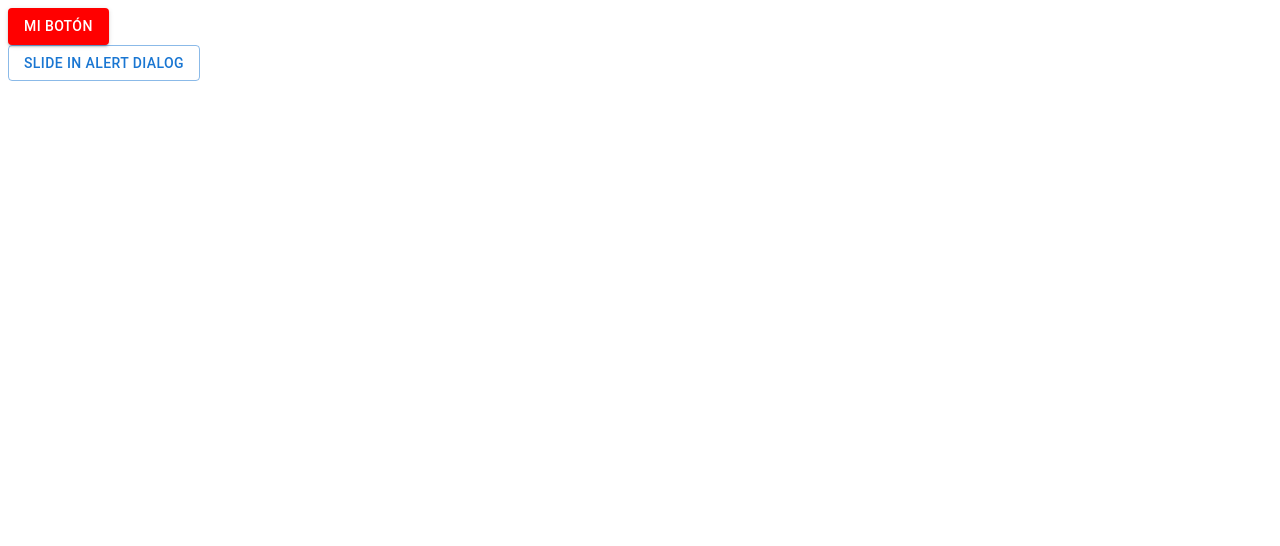
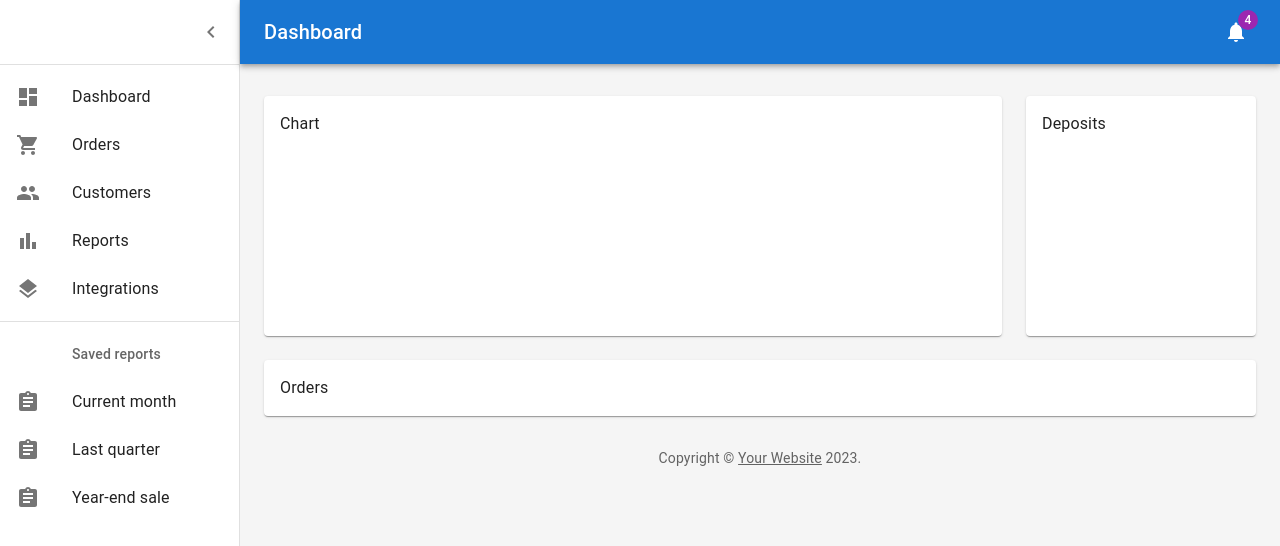
Before and after one commit to gorkavillara/react-g3-junio-2023, a React (Vite) app: page / in a window 1280 px wide. Shown: the top 546 px of the page. Built offline with nearby package versions, Linux system fonts and the light colour scheme.

Commit message:
Tema 11 - Dashboard MUI

```diff
--- a/package.json
+++ b/package.json
@@ -13,6 +13,7 @@
     "@cake-hub/lidl-web-bootstrap_theme": "^6.12.0",
     "@emotion/react": "^11.11.1",
     "@emotion/styled": "^11.11.0",
+    "@mui/icons-material": "^5.14.0",
     "@mui/material": "^5.13.7",
     "@reduxjs/toolkit": "^1.9.5",
     "@tanstack/react-query": "^4.29.19",
--- a/src/App.tsx
+++ b/src/App.tsx
@@ -1,9 +1,9 @@
-import Mui from "./views/Mui/Mui"
+import Dashboard from "./views/Mui/Dashboard"
 
 function App() {
     return (
         <div>
-            <Mui />
+            <Dashboard />
         </div>
     )
 }
--- /dev/null
+++ b/src/views/Mui/Dashboard.tsx
@@ -0,0 +1,206 @@
+import * as React from 'react';
+import { styled, createTheme, ThemeProvider } from '@mui/material/styles';
+import CssBaseline from '@mui/material/CssBaseline';
+import MuiDrawer from '@mui/material/Drawer';
+import Box from '@mui/material/Box';
+import MuiAppBar, { AppBarProps as MuiAppBarProps } from '@mui/material/AppBar';
+import Toolbar from '@mui/material/Toolbar';
+import List from '@mui/material/List';
+import Typography from '@mui/material/Typography';
+import Divider from '@mui/material/Divider';
+import IconButton from '@mui/material/IconButton';
+import Badge from '@mui/material/Badge';
+import Container from '@mui/material/Container';
+import Grid from '@mui/material/Grid';
+import Paper from '@mui/material/Paper';
+import Link from '@mui/material/Link';
+import MenuIcon from '@mui/icons-material/Menu';
+import ChevronLeftIcon from '@mui/icons-material/ChevronLeft';
+import NotificationsIcon from '@mui/icons-material/Notifications';
+import { mainListItems, secondaryListItems } from './listItems';
+
+function Copyright(props: any) {
+  return (
+    <Typography variant="body2" color="text.secondary" align="center" {...props}>
+      {'Copyright © '}
+      <Link color="inherit" href="https://mui.com/">
+        Your Website
+      </Link>{' '}
+      {new Date().getFullYear()}
+      {'.'}
+    </Typography>
+  );
+}
+
+const drawerWidth = 240;
+
+interface AppBarProps extends MuiAppBarProps {
+  open?: boolean;
+}
+
+const AppBar = styled(MuiAppBar, {
+  shouldForwardProp: (prop) => prop !== 'open',
+})<AppBarProps>(({ theme, open }) => ({
+  zIndex: theme.zIndex.drawer + 1,
+  transition: theme.transitions.create(['width', 'margin'], {
+    easing: theme.transitions.easing.sharp,
+    duration: theme.transitions.duration.leavingScreen,
+  }),
+  ...(open && {
+    marginLeft: drawerWidth,
+    width: `calc(100% - ${drawerWidth}px)`,
+    transition: theme.transitions.create(['width', 'margin'], {
+      easing: theme.transitions.easing.sharp,
+      duration: theme.transitions.duration.enteringScreen,
+    }),
+  }),
+}));
+
+const Drawer = styled(MuiDrawer, { shouldForwardProp: (prop) => prop !== 'open' })(
+  ({ theme, open }) => ({
+    '& .MuiDrawer-paper': {
+      position: 'relative',
+      whiteSpace: 'nowrap',
+      width: drawerWidth,
+      transition: theme.transitions.create('width', {
+        easing: theme.transitions.easing.sharp,
+        duration: theme.transitions.duration.enteringScreen,
+      }),
+      boxSizing: 'border-box',
+      ...(!open && {
+        overflowX: 'hidden',
+        transition: theme.transitions.create('width', {
+          easing: theme.transitions.easing.sharp,
+          duration: theme.transitions.duration.leavingScreen,
+        }),
+        width: theme.spacing(7),
+        [theme.breakpoints.up('sm')]: {
+          width: theme.spacing(9),
+        },
+      }),
+    },
+  }),
+);
+
+// TODO remove, this demo shouldn't need to reset the theme.
+const defaultTheme = createTheme();
+
+export default function Dashboard() {
+  const [open, setOpen] = React.useState(true);
+  const toggleDrawer = () => {
+    setOpen(!open);
+  };
+
+  return (
+    <ThemeProvider theme={defaultTheme}>
+      <Box sx={{ display: 'flex' }}>
+        <CssBaseline />
+        <AppBar position="absolute" open={open}>
+          <Toolbar
+            sx={{
+              pr: '24px', // keep right padding when drawer closed
+            }}
+          >
+            <IconButton
+              edge="start"
+              color="inherit"
+              aria-label="open drawer"
+              onClick={toggleDrawer}
+              sx={{
+                marginRight: '36px',
+                ...(open && { display: 'none' }),
+              }}
+            >
+              <MenuIcon />
+            </IconButton>
+            <Typography
+              component="h1"
+              variant="h6"
+              color="inherit"
+              noWrap
+              sx={{ flexGrow: 1 }}
+            >
+              Dashboard
+            </Typography>
+            <IconButton color="inherit">
+              <Badge badgeContent={4} color="secondary">
+                <NotificationsIcon />
+              </Badge>
+            </IconButton>
+          </Toolbar>
+        </AppBar>
+        <Drawer variant="permanent" open={open}>
+          <Toolbar
+            sx={{
+              display: 'flex',
+              alignItems: 'center',
+              justifyContent: 'flex-end',
+              px: [1],
+            }}
+          >
+            <IconButton onClick={toggleDrawer}>
+              <ChevronLeftIcon />
+            </IconButton>
+          </Toolbar>
+          <Divider />
+          <List component="nav">
+            {mainListItems}
+            <Divider sx={{ my: 1 }} />
+            {secondaryListItems}
+          </List>
+        </Drawer>
+        <Box
+          component="main"
+          sx={{
+            backgroundColor: (theme) =>
+              theme.palette.mode === 'light'
+                ? theme.palette.grey[100]
+                : theme.palette.grey[900],
+            flexGrow: 1,
+            height: '100vh',
+            overflow: 'auto',
+          }}
+        >
+          <Toolbar />
+          <Container maxWidth="lg" sx={{ mt: 4, mb: 4 }}>
+            <Grid container={true} spacing={3}>
+              {/* Chart */}
+              <Grid item xs={12} md={8} lg={9}>
+                <Paper
+                  sx={{
+                    p: 2,
+                    display: 'flex',
+                    flexDirection: 'column',
+                    height: 240,
+                  }}
+                >
+                  Chart
+                </Paper>
+              </Grid>
+              {/* Recent Deposits */}
+              <Grid item xs={12} md={4} lg={3}>
+                <Paper
+                  sx={{
+                    p: 2,
+                    display: 'flex',
+                    flexDirection: 'column',
+                    height: 240,
+                  }}
+                >
+                  Deposits
+                </Paper>
+              </Grid>
+              {/* Recent Orders */}
+              <Grid item xs={12}>
+                <Paper sx={{ p: 2, display: 'flex', flexDirection: 'column' }}>
+                  Orders
+                </Paper>
+              </Grid>
+            </Grid>
+            <Copyright sx={{ pt: 4 }} />
+          </Container>
+        </Box>
+      </Box>
+    </ThemeProvider>
+  );
+}
--- /dev/null
+++ b/src/views/Mui/listItems.tsx
@@ -0,0 +1,72 @@
+import * as React from 'react';
+import ListItemButton from '@mui/material/ListItemButton';
+import ListItemIcon from '@mui/material/ListItemIcon';
+import ListItemText from '@mui/material/ListItemText';
+import ListSubheader from '@mui/material/ListSubheader';
+import DashboardIcon from '@mui/icons-material/Dashboard';
+import ShoppingCartIcon from '@mui/icons-material/ShoppingCart';
+import PeopleIcon from '@mui/icons-material/People';
+import BarChartIcon from '@mui/icons-material/BarChart';
+import LayersIcon from '@mui/icons-material/Layers';
+import AssignmentIcon from '@mui/icons-material/Assignment';
+
+export const mainListItems = (
+  <React.Fragment>
+    <ListItemButton>
+      <ListItemIcon>
+        <DashboardIcon />
+      </ListItemIcon>
+      <ListItemText primary="Dashboard" />
+    </ListItemButton>
+    <ListItemButton>
+      <ListItemIcon>
+        <ShoppingCartIcon />
+      </ListItemIcon>
+      <ListItemText primary="Orders" />
+    </ListItemButton>
+    <ListItemButton>
+      <ListItemIcon>
+        <PeopleIcon />
+      </ListItemIcon>
+      <ListItemText primary="Customers" />
+    </ListItemButton>
+    <ListItemButton>
+      <ListItemIcon>
+        <BarChartIcon />
+      </ListItemIcon>
+      <ListItemText primary="Reports" />
+    </ListItemButton>
+    <ListItemButton>
+      <ListItemIcon>
+        <LayersIcon />
+      </ListItemIcon>
+      <ListItemText primary="Integrations" />
+    </ListItemButton>
+  </React.Fragment>
+);
+
+export const secondaryListItems = (
+  <React.Fragment>
+    <ListSubheader component="div" inset>
+      Saved reports
+    </ListSubheader>
+    <ListItemButton>
+      <ListItemIcon>
+        <AssignmentIcon />
+      </ListItemIcon>
+      <ListItemText primary="Current month" />
+    </ListItemButton>
+    <ListItemButton>
+      <ListItemIcon>
+        <AssignmentIcon />
+      </ListItemIcon>
+      <ListItemText primary="Last quarter" />
+    </ListItemButton>
+    <ListItemButton>
+      <ListItemIcon>
+        <AssignmentIcon />
+      </ListItemIcon>
+      <ListItemText primary="Year-end sale" />
+    </ListItemButton>
+  </React.Fragment>
+);
```
Also changed, not shown: 1 other file (tests, documents, lock files or other folders).
